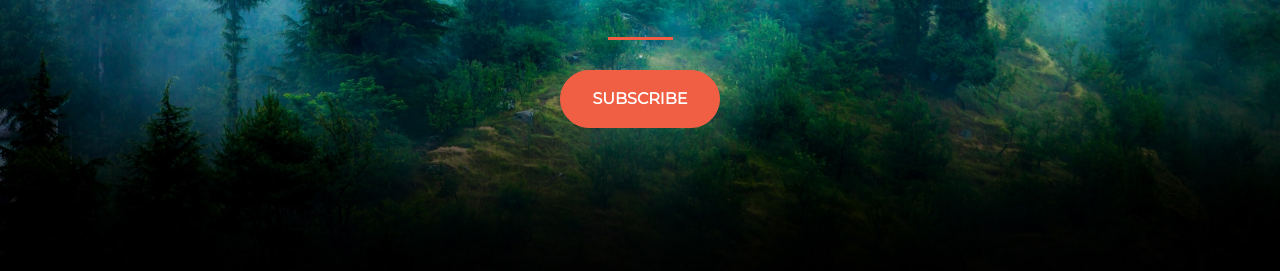
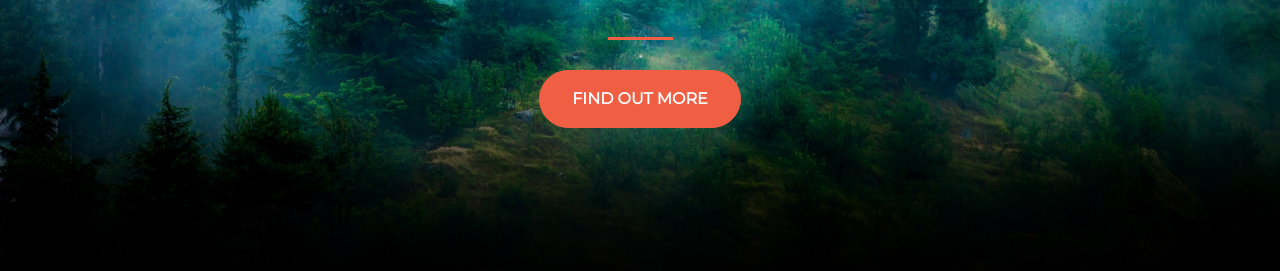
Before and after one commit to NeoHack0101/NeoHack0101.github.io, a plain HTML site: page index.html in a window 1280 px wide. Shown: the part 451-722 px from the top of the page. Drawn offline with nearby package versions, Linux system fonts and the light colour scheme.

Commit message:
Typo correct

```diff
--- a/index.html
+++ b/index.html
@@ -29,7 +29,7 @@
 
                             <!-- real people should not fill this in and expect good things - do not remove this or risk form bot signups -->
                             <div style="position: absolute; left: -5000px;" aria-hidden="true"><input type="text" name="b_72aa46d3932149866c8a0fd03_4c48fe4615" tabindex="-1" value=""></div>
-                            <div class="clear"><input class="btn btn-primary btn-xl" type="submit" value="Subscribe" name="Find Out More" id="mc-embedded-subscribe" class="button"></div>
+                            <div class="clear"><input class="btn btn-primary btn-xl" type="submit" value="Find Out More" name="Find Out More" id="mc-embedded-subscribe" class="button"></div>
                             </div>
                         </form>
                         </div>
```
